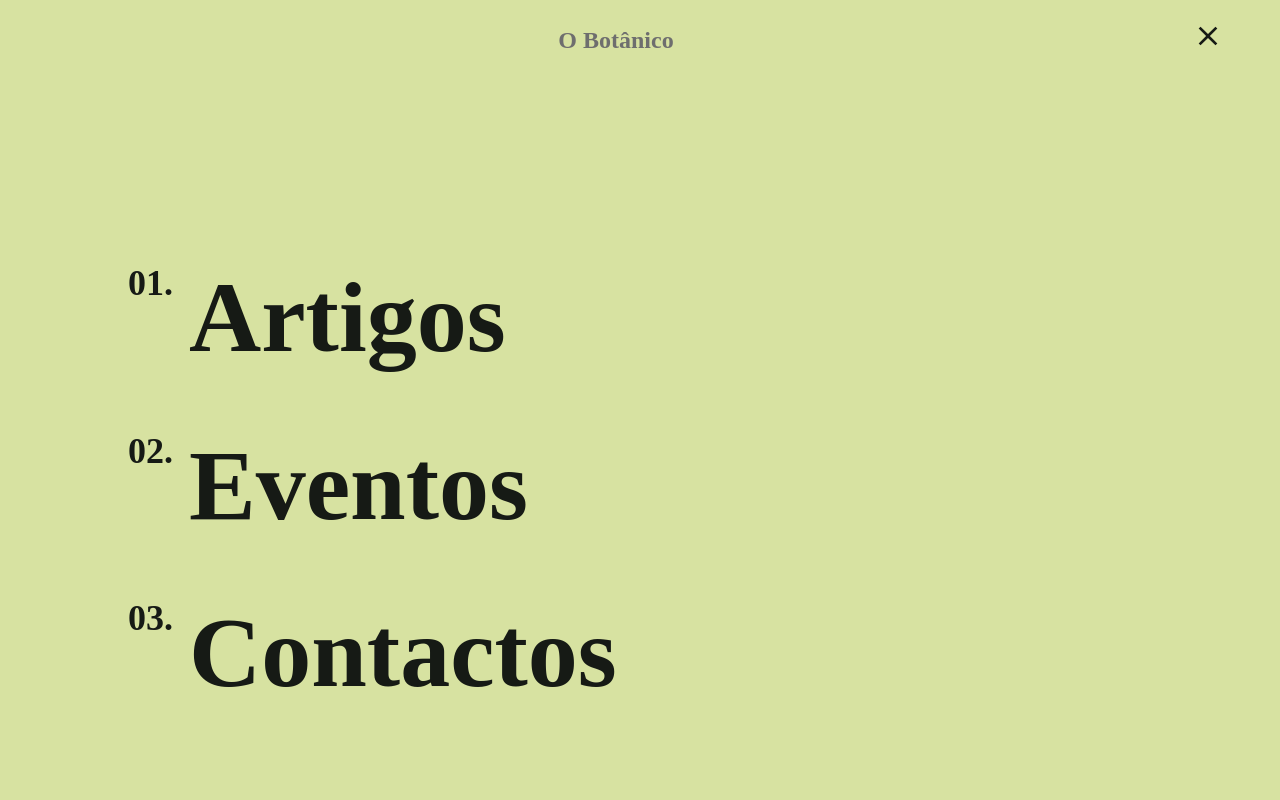
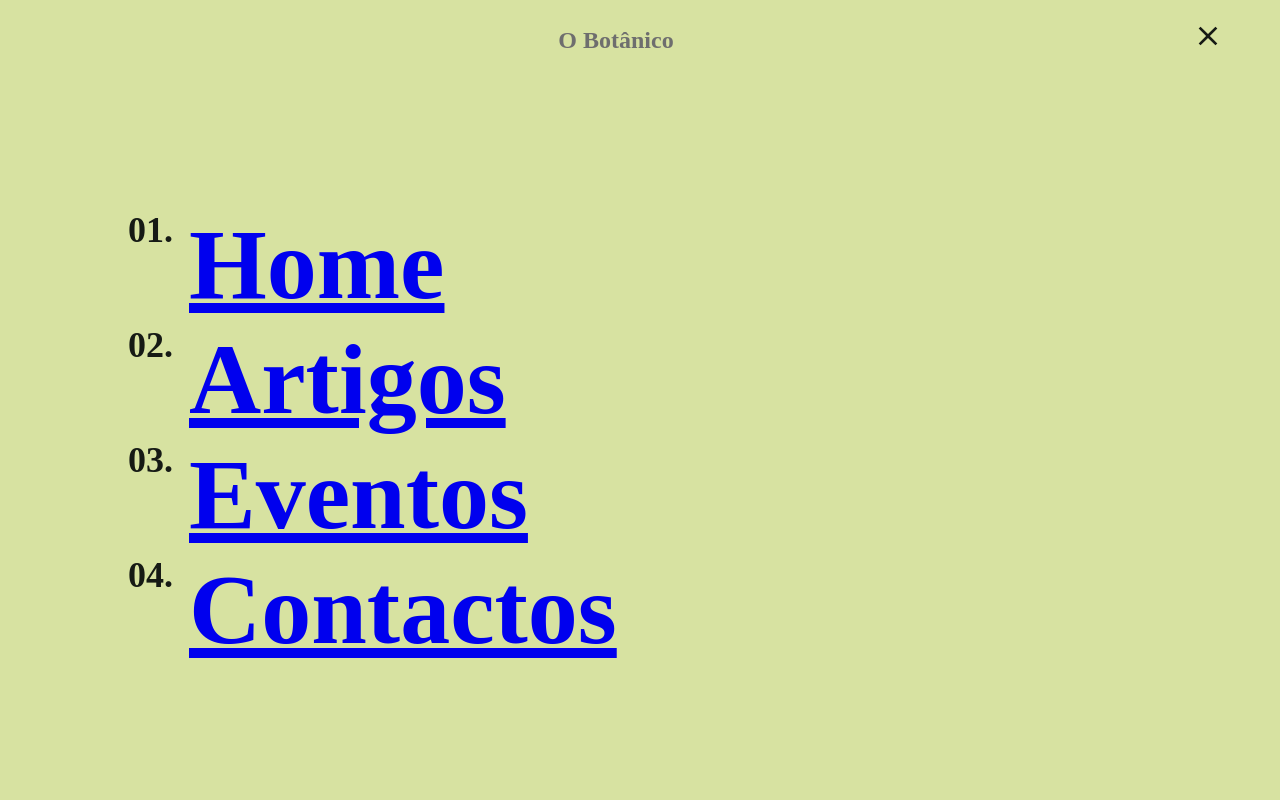
Before and after one commit to angela-laspriella/O-Botanico, a React (Create React App) app: page /contactos in a window 1280 px wide. Both pictures are taken after a click on the element "Menu". Shown: the top 800 px of the page. Built offline with nearby package versions, Linux system fonts and the light colour scheme.

Commit message:
navWorking

```diff
--- a/src/App.js
+++ b/src/App.js
@@ -1,12 +1,28 @@
-import React from "react";
+import React, { useState } from "react";
 import "./App.scss";
-import { BrowserRouter as Router } from "react-router-dom";
+
+import { BrowserRouter as Router, Routes, Route } from "react-router-dom";
+
+import Sidebar from "../src/components/Sidebar";
+import Navbar from "../src/components/Navbar";
+
 import Home from "./pages";
+import Contacts from "./pages/contacts";
 
 function App() {
+  const [isOpen, setIsOpen] = useState(false);
+  const toggle = () => {
+    setIsOpen(!isOpen); //false-true-true-false
+  };
+
   return (
     <Router>
-      <Home />
+      <Sidebar isOpen={isOpen} toggle={toggle} />
+      <Navbar toggle={toggle} />
+      <Routes>
+        <Route path="/" element={<Home />} />
+        <Route path="/contactos" element={<Contacts />} />
+      </Routes>
     </Router>
   );
 }
--- a/src/components/Sidebar/SidebarElements.js
+++ b/src/components/Sidebar/SidebarElements.js
@@ -94,6 +94,7 @@ export const SidebarMenu = styled.li`
   display: flex;
   flex-direction: column;
   justify-content: space-between;
+  margin-bottom: 80px;
 
   color: red;
 
@@ -102,15 +103,24 @@ export const SidebarMenu = styled.li`
   }
 `;
 
-export const SidebarLink = styled(LinkS)`
+export const SidebarLink = styled.a`
   font-size: 625%;
   font-weight: bold;
+
+  text-decoration: none;
+  text-decoration-line: none;
 
   color: #161a15;
   cursor: pointer;
   transition: 0.2s ease-in-out;
 
   counter-increment: li;
+
+  a:visited {
+    text-decoration: none;
+    text-decoration-line: none;
+    color: #161a15;
+  }
 
   &::before {
     content: "0" counter(li) ".";
@@ -127,6 +137,7 @@ export const SidebarLink = styled(LinkS)`
     color: #f46036;
     transition: 0.2s ease-in-out;
     list-style: none;
+    text-decoration: none;
 
     &::before {
       vertical-align: baseline;
--- a/src/components/Sidebar/index.js
+++ b/src/components/Sidebar/index.js
@@ -9,6 +9,8 @@ import {
   SidebarMenu,
   SidebarLink,
 } from "./SidebarElements";
+
+import { Link } from "react-router-dom";
 
 import { NavLinks } from "../../data/data.js";
 
@@ -27,8 +29,10 @@ const Sidebar = ({ isOpen, toggle }) => {
           {NavLinks.map((item, index) => {
             return (
               <>
-                <SidebarLink to={item.tag} onClick={toggle}>
-                  {item.name}
+                <SidebarLink>
+                  <Link to={item.path} onClick={toggle}>
+                    {item.name}
+                  </Link>
                 </SidebarLink>
               </>
             );
--- a/src/data/data.js
+++ b/src/data/data.js
@@ -1,14 +1,18 @@
 export const NavLinks = [
   {
+    name: "Home",
+    path: "/",
+  },
+  {
     name: "Artigos",
-    tag: "artigos",
+    path: "/contactos",
   },
   {
     name: "Eventos",
-    tag: "eventos",
+    path: "/contactos",
   },
   {
     name: "Contactos",
-    tag: "contactos",
+    path: "/contactos",
   },
 ];
--- /dev/null
+++ b/src/pages/contacts.js
@@ -0,0 +1,22 @@
+import React, { useState } from "react";
+import Sidebar from "../components/Sidebar";
+import Navbar from "../components/Navbar";
+
+import { ParallaxProvider } from "react-scroll-parallax";
+
+function Contacts() {
+  const [isOpen, setIsOpen] = useState(false);
+  const toggle = () => {
+    setIsOpen(!isOpen); //false-true-true-false
+  };
+
+  return (
+    <>
+      <div className="contactos">
+        <h1>Reports</h1>
+      </div>
+    </>
+  );
+}
+
+export default Contacts;
--- a/src/pages/index.js
+++ b/src/pages/index.js
@@ -1,26 +1,17 @@
 import React, { useState } from "react";
-import Sidebar from "../components/Sidebar";
-import Navbar from "../components/Navbar";
 import HeroSection from "../components/Hero";
 
 import { ParallaxProvider } from "react-scroll-parallax";
 
-const Home = () => {
-  const [isOpen, setIsOpen] = useState(false);
-  const toggle = () => {
-    setIsOpen(!isOpen); //false-true-true-false
-  };
-
+function Home() {
   return (
     <>
       {/* it accepts toggle */}
       <ParallaxProvider>
-        <Sidebar isOpen={isOpen} toggle={toggle} />
-        <Navbar toggle={toggle} />
         <HeroSection />
       </ParallaxProvider>
     </>
   );
-};
+}
 
 export default Home;
```
